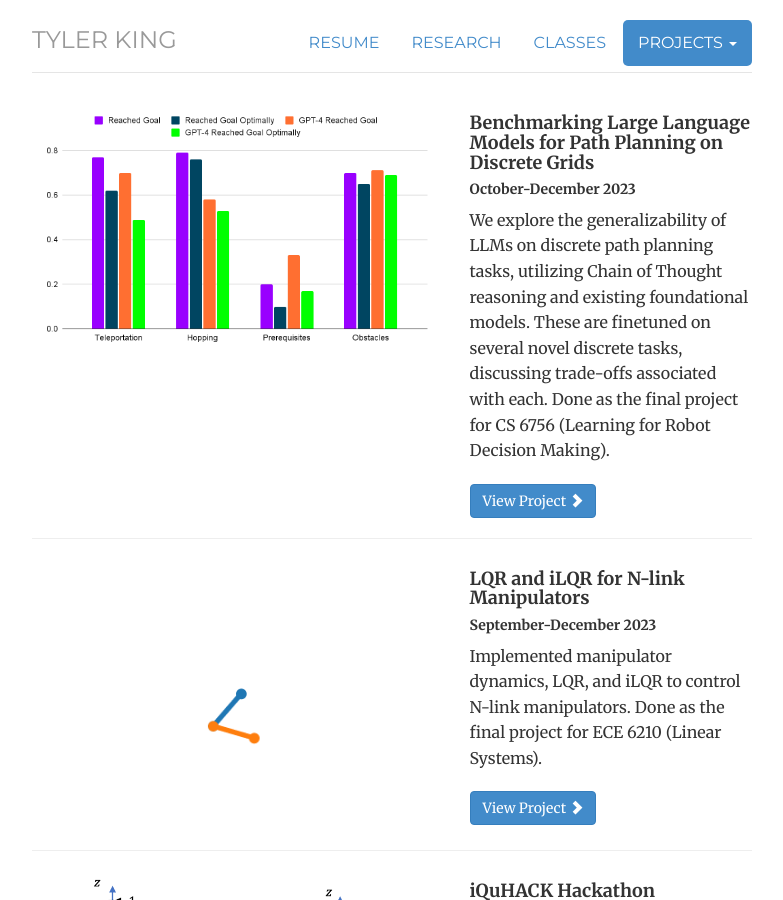
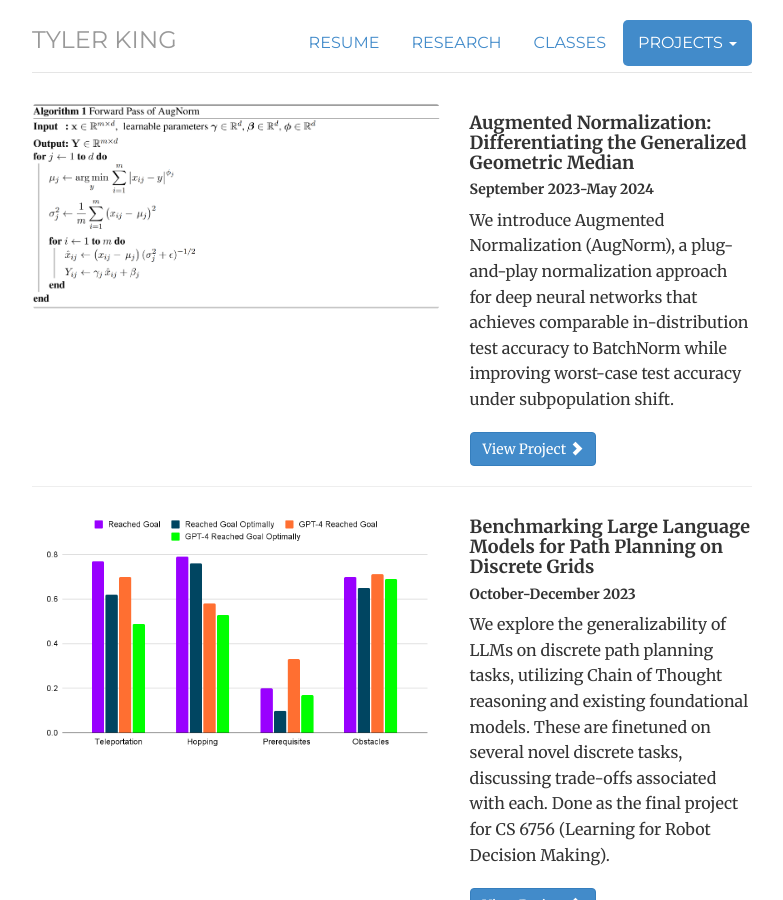
Before and after one commit to tylertking/tylertking.github.io, a Jekyll site: the page built from projects/software/index.html, in a window 1280 px wide and 900 px high. Shown: the whole window, without its empty margins (248-1031 px from the left). Built offline with Jekyll 4.4.1, drawn with Linux system fonts in a browser that asks for light colours.

Commit message:
add augnorm

```diff
--- a/index.html
+++ b/index.html
@@ -25,7 +25,7 @@ description: Tyler King, Undergraduate at Cornell University
 	<p class="lead"><b>About Me</b></p>
 	<p> My name is <b>Tyler King</b> and I am a recent engineering graduate from Cornell University with a Bachelors of Science in Computer Science. Currently, I work at <a href="https://aws.amazon.com/bedrock/">AWS Bedrock</a>, evaluating foundation models and building ML infrastructure as part of model migration. In my downtime, I work in the <a href="https://mcmahon.aep.cornell.edu/">McMahon Lab</a>, where I train coupled oscillator neural networks for efficient ML inference.
 
-	<p> My broad interest is efficient ML, especially at the intersection of controllable physical systems and software. I am excited about co-designed hardware/algorithms that can provide orders-of-magnitude efficiency gains for ML workloads that may scale beyond traditional von Neumann computing constraints.
+	<p> My broad interest is efficient ML, especially at the intersection of controllable physical systems and software. I am excited about co-designed hardware/algorithms that can provide orders-of-magnitude efficiency gains for ML workloads, scaling beyond traditional von Neumann computing constraints. </p>
 
 	<!-- My past experiences operate in this area, encompassing: </p>
 	<ul style="margin-top: 0;">
--- a/projects/software/index.html
+++ b/projects/software/index.html
@@ -11,6 +11,8 @@ description: Software Projects of Tyler King
 
 
 <div class = "software-only-projects">
+    {% include project-blurb.html preview="augnorm_algo.png" inDepth="https://openreview.net/forum?id=3avfjKQyBF" title="Augmented Normalization: Differentiating the Generalized Geometric Median" subtitle="September 2023-May 2024" description= "We introduce Augmented Normalization (AugNorm), a plug-and-play normalization approach for deep neural networks that achieves comparable in-distribution test accuracy to BatchNorm while improving worst-case test accuracy under subpopulation shift."%}
+
     {% include project-blurb.html preview="6756_final_project_img.png" inDepth="6756_final_project.pdf" title="Benchmarking Large Language Models for Path Planning on Discrete Grids" subtitle="October-December 2023" description= "We explore the generalizability of LLMs on discrete path planning tasks, utilizing Chain of Thought reasoning and existing foundational models. These are finetuned on several novel discrete tasks, discussing trade-offs associated with each. Done as the final project for CS 6756 (Learning for Robot Decision Making). "%}
 
     {% include project-blurb.html preview="animation2.gif" inDepth="https://github.com/tylertking/iLQR_manipulator" title="LQR and iLQR for N-link Manipulators" subtitle="September-December 2023" description= "Implemented manipulator dynamics, LQR, and iLQR to control N-link manipulators. Done as the final project for ECE 6210 (Linear Systems). "%}
```
Also changed, not shown: img/augnorm_algo.png (added).
